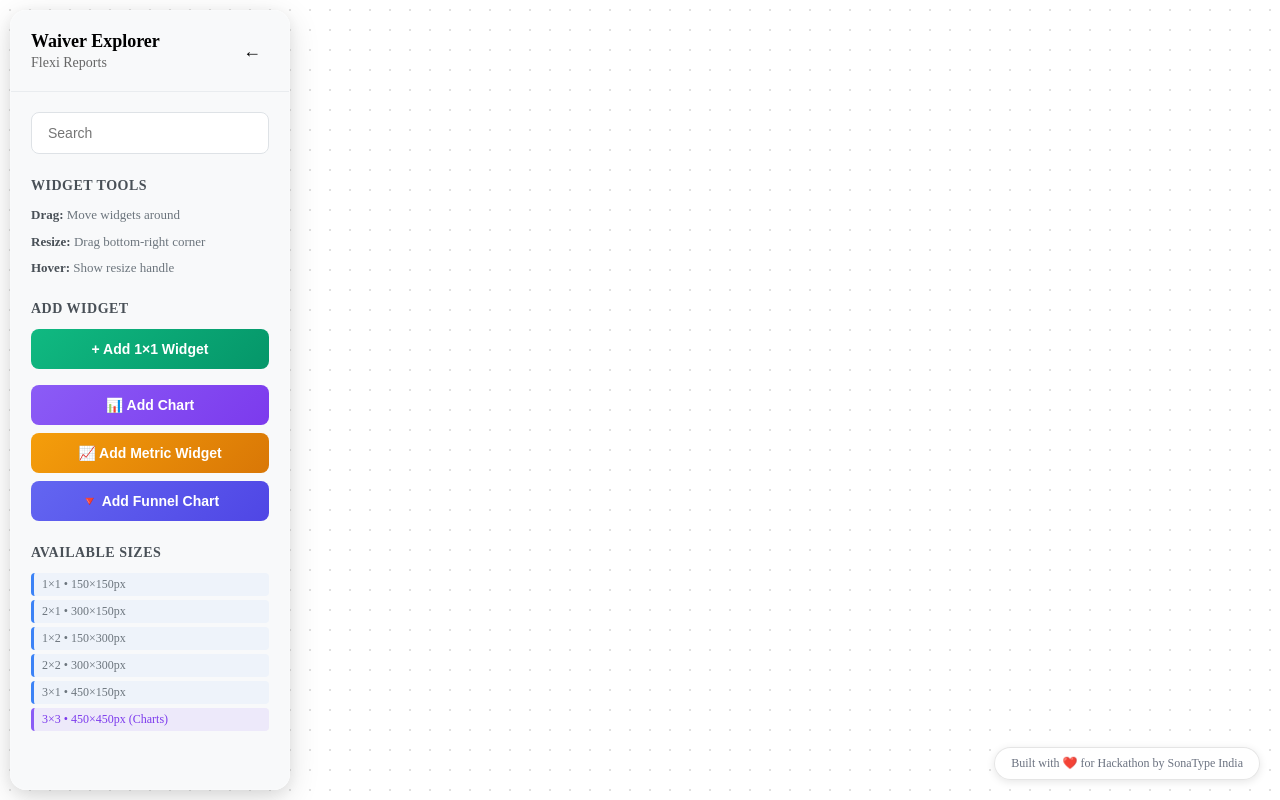
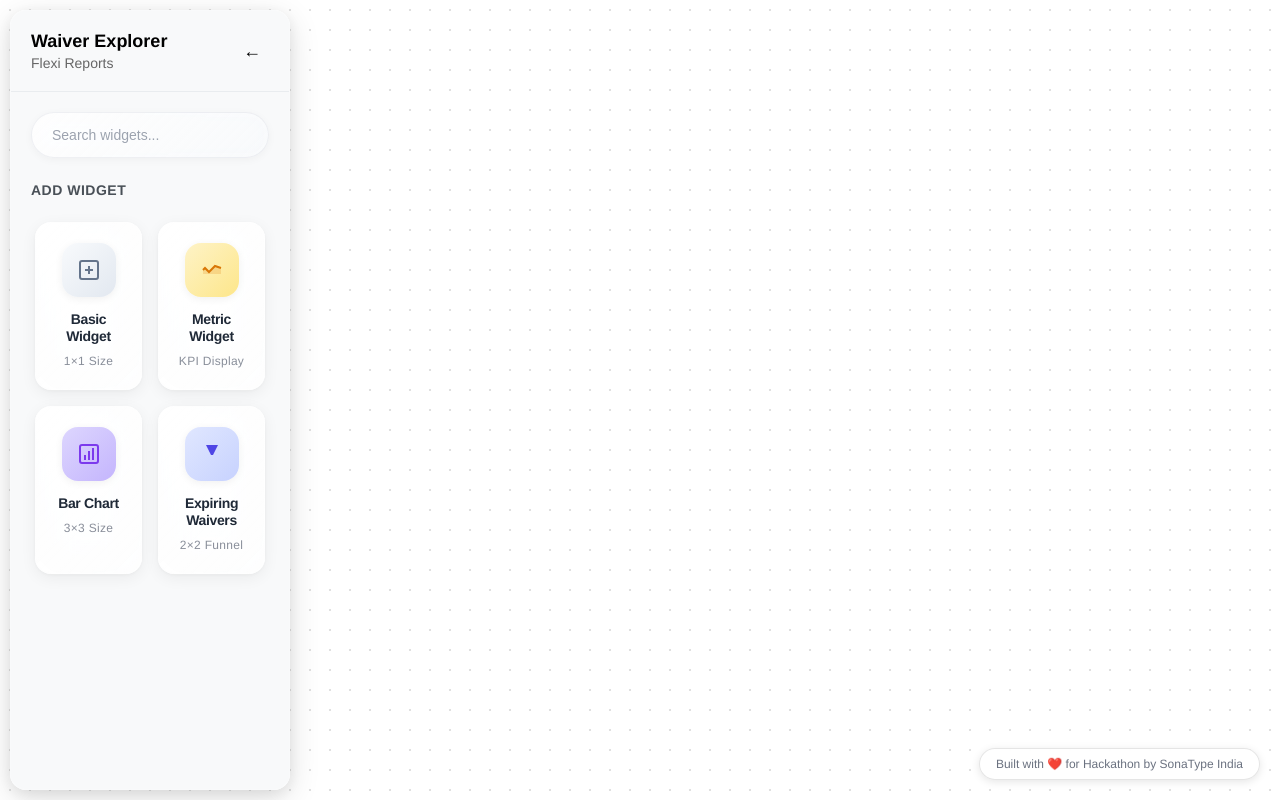
Before and after one commit to SraavanChevireddy/scaling-tribble, a React (Vite) app: page / in a window 1280 px wide. Built offline with nearby package versions, Linux system fonts and the light colour scheme.

Commit message:
Redesign widget add UI with searchable cards

```diff
--- a/src/App.css
+++ b/src/App.css
@@ -3,6 +3,7 @@
   width: 100vw;
   height: 100vh;
   background-color: white;
+  font-family: "Arial Rounded MT", "Arial Rounded MT Bold", Helvetica, Arial, sans-serif;
 }
 
 .sidebar {
@@ -161,18 +162,29 @@
 
 .search-input {
   width: 100%;
-  padding: 12px 16px;
-  border: 1px solid #dee2e6;
-  border-radius: 8px;
+  padding: 14px 20px;
+  border: 1px solid rgba(229, 231, 235, 0.6);
+  border-radius: 25px;
   font-size: 14px;
-  background-color: white;
-  transition: border-color 0.2s ease;
+  background: linear-gradient(135deg, rgba(255, 255, 255, 0.9) 0%, rgba(248, 250, 252, 0.8) 100%);
+  backdrop-filter: blur(10px);
+  -webkit-backdrop-filter: blur(10px);
+  transition: all 0.3s cubic-bezier(0.4, 0, 0.2, 1);
+  box-shadow: 0 2px 8px rgba(0, 0, 0, 0.04);
 }
 
 .search-input:focus {
   outline: none;
-  border-color: #3b82f6;
-  box-shadow: 0 0 0 3px rgba(59, 130, 246, 0.1);
+  border-color: rgba(59, 130, 246, 0.5);
+  box-shadow: 0 0 0 4px rgba(59, 130, 246, 0.1),
+              0 4px 12px rgba(0, 0, 0, 0.08);
+  background: rgba(255, 255, 255, 0.95);
+  transform: translateY(-1px);
+}
+
+.search-input::placeholder {
+  color: #9ca3af;
+  font-weight: 500;
 }
 
 .sidebar-section {
@@ -315,6 +327,185 @@
 
 .add-funnel-btn:active {
   transform: translateY(0);
+}
+
+.widget-cards-grid {
+  display: grid;
+  grid-template-columns: 1fr 1fr;
+  gap: 16px;
+  margin-top: 20px;
+  padding: 4px;
+}
+
+.widget-card {
+  background: linear-gradient(135deg, rgba(255, 255, 255, 0.95) 0%, rgba(255, 255, 255, 0.85) 100%);
+  backdrop-filter: blur(20px);
+  -webkit-backdrop-filter: blur(20px);
+  border: 1px solid rgba(255, 255, 255, 0.3);
+  border-radius: 16px;
+  padding: 20px 16px;
+  cursor: pointer;
+  transition: all 0.3s cubic-bezier(0.4, 0, 0.2, 1);
+  display: flex;
+  flex-direction: column;
+  align-items: center;
+  text-align: center;
+  box-shadow: 0 4px 16px rgba(0, 0, 0, 0.06),
+              0 1px 4px rgba(0, 0, 0, 0.04);
+  position: relative;
+  overflow: hidden;
+}
+
+.widget-card::before {
+  content: '';
+  position: absolute;
+  top: 0;
+  left: 0;
+  right: 0;
+  height: 1px;
+  background: linear-gradient(90deg,
+    transparent 0%,
+    rgba(255, 255, 255, 0.8) 50%,
+    transparent 100%);
+  opacity: 0;
+  transition: opacity 0.3s ease;
+}
+
+.widget-card:hover {
+  transform: translateY(-4px) scale(1.02);
+  box-shadow: 0 12px 32px rgba(0, 0, 0, 0.12),
+              0 4px 16px rgba(0, 0, 0, 0.08);
+  border-color: rgba(255, 255, 255, 0.6);
+  background: linear-gradient(135deg, rgba(255, 255, 255, 0.98) 0%, rgba(255, 255, 255, 0.92) 100%);
+}
+
+.widget-card:hover::before {
+  opacity: 1;
+}
+
+.widget-card:active {
+  transform: translateY(-2px) scale(1.01);
+  transition-duration: 0.15s;
+}
+
+.widget-card-icon {
+  width: 54px;
+  height: 54px;
+  border-radius: 16px;
+  display: flex;
+  align-items: center;
+  justify-content: center;
+  margin-bottom: 14px;
+  background: linear-gradient(135deg, #f8fafc 0%, #e2e8f0 100%);
+  color: #64748b;
+  transition: all 0.3s cubic-bezier(0.4, 0, 0.2, 1);
+  box-shadow: 0 2px 8px rgba(0, 0, 0, 0.06);
+  position: relative;
+}
+
+.widget-card-icon::after {
+  content: '';
+  position: absolute;
+  top: 0;
+  left: 0;
+  right: 0;
+  bottom: 0;
+  border-radius: 16px;
+  background: linear-gradient(135deg, rgba(255, 255, 255, 0.2) 0%, rgba(255, 255, 255, 0.05) 100%);
+  opacity: 0;
+  transition: opacity 0.3s ease;
+}
+
+.widget-card:hover .widget-card-icon {
+  background: linear-gradient(135deg, #3b82f6 0%, #1d4ed8 100%);
+  color: white;
+  transform: scale(1.05) rotate(2deg);
+  box-shadow: 0 8px 24px rgba(59, 130, 246, 0.3);
+}
+
+.widget-card:hover .widget-card-icon::after {
+  opacity: 1;
+}
+
+.widget-card-icon.metric-icon {
+  background: linear-gradient(135deg, #fef3c7 0%, #fde68a 100%);
+  color: #d97706;
+}
+
+.widget-card:hover .widget-card-icon.metric-icon {
+  background: linear-gradient(135deg, #f59e0b 0%, #d97706 100%);
+  color: white;
+  box-shadow: 0 8px 24px rgba(245, 158, 11, 0.3);
+}
+
+.widget-card-icon.chart-icon {
+  background: linear-gradient(135deg, #ddd6fe 0%, #c4b5fd 100%);
+  color: #7c3aed;
+}
+
+.widget-card:hover .widget-card-icon.chart-icon {
+  background: linear-gradient(135deg, #8b5cf6 0%, #7c3aed 100%);
+  color: white;
+  box-shadow: 0 8px 24px rgba(139, 92, 246, 0.3);
+}
+
+.widget-card-icon.funnel-icon {
+  background: linear-gradient(135deg, #e0e7ff 0%, #c7d2fe 100%);
+  color: #4f46e5;
+}
+
+.widget-card:hover .widget-card-icon.funnel-icon {
+  background: linear-gradient(135deg, #6366f1 0%, #4f46e5 100%);
+  color: white;
+  box-shadow: 0 8px 24px rgba(99, 102, 241, 0.3);
+}
+
+.widget-card-info h5 {
+  margin: 0 0 6px 0;
+  font-size: 14px;
+  font-weight: 700;
+  color: #1f2937;
+  line-height: 1.2;
+  letter-spacing: -0.025em;
+  transition: color 0.3s ease;
+}
+
+.widget-card:hover .widget-card-info h5 {
+  color: #111827;
+}
+
+.widget-card-info span {
+  font-size: 12px;
+  color: #6b7280;
+  font-weight: 500;
+  letter-spacing: 0.025em;
+  opacity: 0.8;
+  transition: all 0.3s ease;
+}
+
+.widget-card:hover .widget-card-info span {
+  color: #4b5563;
+  opacity: 1;
+}
+
+.no-results {
+  text-align: center;
+  padding: 32px 16px;
+  color: #6b7280;
+}
+
+.no-results p {
+  margin: 0 0 8px 0;
+  font-size: 14px;
+  font-weight: 600;
+  color: #374151;
+}
+
+.no-results span {
+  font-size: 12px;
+  color: #9ca3af;
+  font-weight: 500;
+  line-height: 1.4;
 }
 
 .canvas {
--- a/src/App.jsx
+++ b/src/App.jsx
@@ -44,6 +44,7 @@ function App() {
   const [dragState, setDragState] = useState({ id: null, offsetX: 0, offsetY: 0 })
   const [resizeState, setResizeState] = useState({ id: null, handle: null, startX: 0, startY: 0, startWidth: 0, startHeight: 0 })
   const [sidebarCollapsed, setSidebarCollapsed] = useState(false)
+  const [searchTerm, setSearchTerm] = useState('')
   const canvasRef = useRef(null)
 
   const checkCollision = useCallback((rect1, rect2) => {
@@ -544,6 +545,72 @@ function App() {
     setRectangles(prev => prev.map(r => ({ ...r, isDragging: false, isResizing: false })))
   }, [resizeState, rectangles, getClosestSize])
 
+  const widgetOptions = [
+    {
+      id: 'basic',
+      title: 'Basic Widget',
+      subtitle: '1×1 Size',
+      keywords: ['basic', 'widget', 'simple', '1x1'],
+      action: addNewRectangle,
+      icon: (
+        <svg width="24" height="24" viewBox="0 0 24 24" fill="none">
+          <rect x="3" y="3" width="18" height="18" rx="2" stroke="currentColor" strokeWidth="2"/>
+          <path d="M12 8v8M8 12h8" stroke="currentColor" strokeWidth="2"/>
+        </svg>
+      ),
+      iconClass: ''
+    },
+    {
+      id: 'metric',
+      title: 'Metric Widget',
+      subtitle: 'KPI Display',
+      keywords: ['metric', 'kpi', 'display', 'number', 'analytics'],
+      action: () => addNewMetric('1x1'),
+      icon: (
+        <svg width="24" height="24" viewBox="0 0 24 24" fill="none">
+          <path d="M3 12l2-2 4 4 6-6 6 2v6H3v-4z" fill="currentColor" opacity="0.2"/>
+          <path d="M3 12l2-2 4 4 6-6 6 2" stroke="currentColor" strokeWidth="2" fill="none"/>
+        </svg>
+      ),
+      iconClass: 'metric-icon'
+    },
+    {
+      id: 'chart',
+      title: 'Bar Chart',
+      subtitle: '3×3 Size',
+      keywords: ['chart', 'bar', 'graph', 'data', 'visualization', '3x3'],
+      action: addNewChart,
+      icon: (
+        <svg width="24" height="24" viewBox="0 0 24 24" fill="none">
+          <rect x="3" y="3" width="18" height="18" rx="2" stroke="currentColor" strokeWidth="2"/>
+          <rect x="7" y="13" width="2" height="5" fill="currentColor"/>
+          <rect x="11" y="9" width="2" height="9" fill="currentColor"/>
+          <rect x="15" y="6" width="2" height="12" fill="currentColor"/>
+        </svg>
+      ),
+      iconClass: 'chart-icon'
+    },
+    {
+      id: 'funnel',
+      title: 'Expiring Waivers',
+      subtitle: '2×2 Funnel',
+      keywords: ['funnel', 'waiver', 'expiring', '2x2', 'flow', 'conversion'],
+      action: addNewFunnel,
+      icon: (
+        <svg width="24" height="24" viewBox="0 0 24 24" fill="none">
+          <path d="M6 3h12l-2 4H8l-2-4zM8 7h8l-1.5 3H9.5L8 7zM9.5 10h5l-1 2h-3l-1-2zM10.5 12h3l-0.5 1h-2l-0.5-1z" fill="currentColor"/>
+        </svg>
+      ),
+      iconClass: 'funnel-icon'
+    }
+  ]
+
+  const filteredWidgets = widgetOptions.filter(widget =>
+    widget.title.toLowerCase().includes(searchTerm.toLowerCase()) ||
+    widget.subtitle.toLowerCase().includes(searchTerm.toLowerCase()) ||
+    widget.keywords.some(keyword => keyword.toLowerCase().includes(searchTerm.toLowerCase()))
+  )
+
   return (
     <div className={`app-container ${sidebarCollapsed ? 'sidebar-collapsed' : 'sidebar-expanded'}`}>
       <div className={`sidebar ${sidebarCollapsed ? 'collapsed' : ''}`} onClick={sidebarCollapsed ? () => setSidebarCollapsed(false) : undefined}>
@@ -573,62 +640,34 @@ function App() {
             <div className="search-container">
               <input
                 type="text"
-                placeholder="Search"
+                placeholder="Search widgets..."
                 className="search-input"
+                value={searchTerm}
+                onChange={(e) => setSearchTerm(e.target.value)}
               />
             </div>
 
             <div className="sidebar-section">
-              <h4>Widget Tools</h4>
-              <div className="tool-item">
-                <strong>Drag:</strong> Move widgets around
+              <h4>Add Widget</h4>
+              <div className="widget-cards-grid">
+                {filteredWidgets.map(widget => (
+                  <div key={widget.id} className="widget-card" onClick={widget.action}>
+                    <div className={`widget-card-icon ${widget.iconClass}`}>
+                      {widget.icon}
+                    </div>
+                    <div className="widget-card-info">
+                      <h5>{widget.title}</h5>
+                      <span>{widget.subtitle}</span>
+                    </div>
+                  </div>
+                ))}
               </div>
-              <div className="tool-item">
-                <strong>Resize:</strong> Drag bottom-right corner
-              </div>
-              <div className="tool-item">
-                <strong>Hover:</strong> Show resize handle
-              </div>
-            </div>
-
-            <div className="sidebar-section">
-              <h4>Add Widget</h4>
-              <button
-                className="add-widget-btn"
-                onClick={addNewRectangle}
-              >
-                + Add 1×1 Widget
-              </button>
-              <button
-                className="add-chart-btn"
-                onClick={addNewChart}
-              >
-                📊 Add Chart
-              </button>
-              <button
-                className="add-metric-btn"
-                onClick={() => addNewMetric('1x1')}
-              >
-                📈 Add Metric Widget
-              </button>
-              <button
-                className="add-funnel-btn"
-                onClick={addNewFunnel}
-              >
-                🔻 Add Funnel Chart
-              </button>
-            </div>
-
-            <div className="sidebar-section">
-              <h4>Available Sizes</h4>
-              <div className="size-options">
-                <div className="size-option">1×1 • 150×150px</div>
-                <div className="size-option">2×1 • 300×150px</div>
-                <div className="size-option">1×2 • 150×300px</div>
-                <div className="size-option">2×2 • 300×300px</div>
-                <div className="size-option">3×1 • 450×150px</div>
-                <div className="size-option chart-size">3×3 • 450×450px (Charts)</div>
-              </div>
+              {filteredWidgets.length === 0 && searchTerm && (
+                <div className="no-results">
+                  <p>No widgets found for "{searchTerm}"</p>
+                  <span>Try searching for: basic, metric, chart, funnel, or waiver</span>
+                </div>
+              )}
             </div>
           </div>
         )}
--- a/src/index.css
+++ b/src/index.css
@@ -9,6 +9,7 @@ html, body {
   height: 100%;
   background-color: white;
   overflow: hidden;
+  font-family: "Arial Rounded MT", "Arial Rounded MT Bold", Helvetica, Arial, sans-serif;
 }
 
 #root {
```
